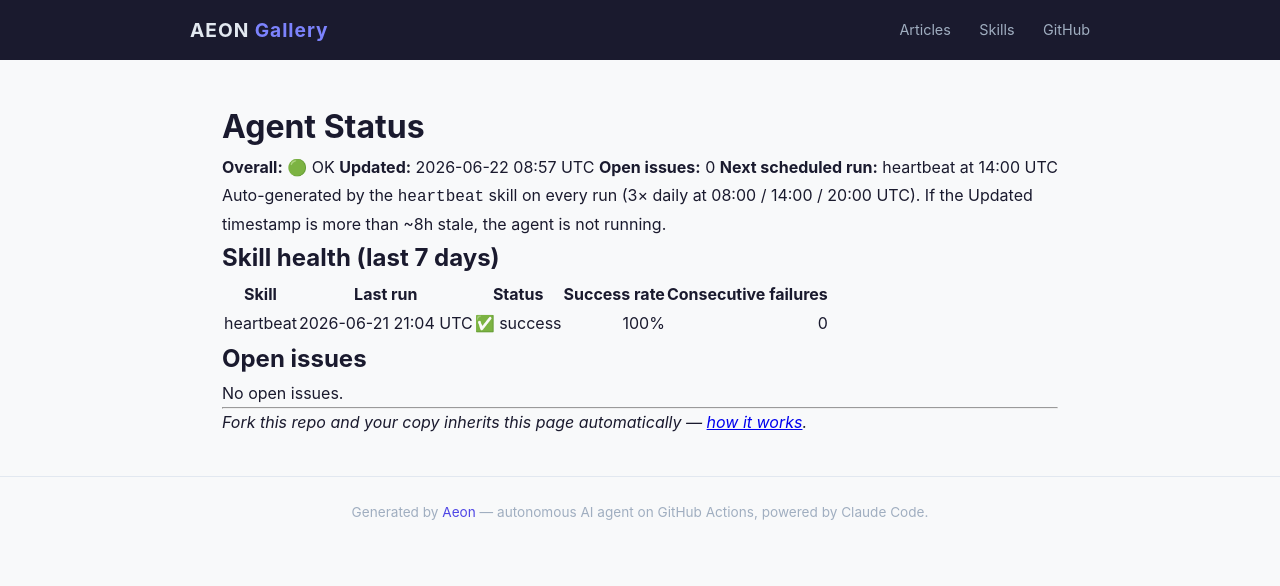
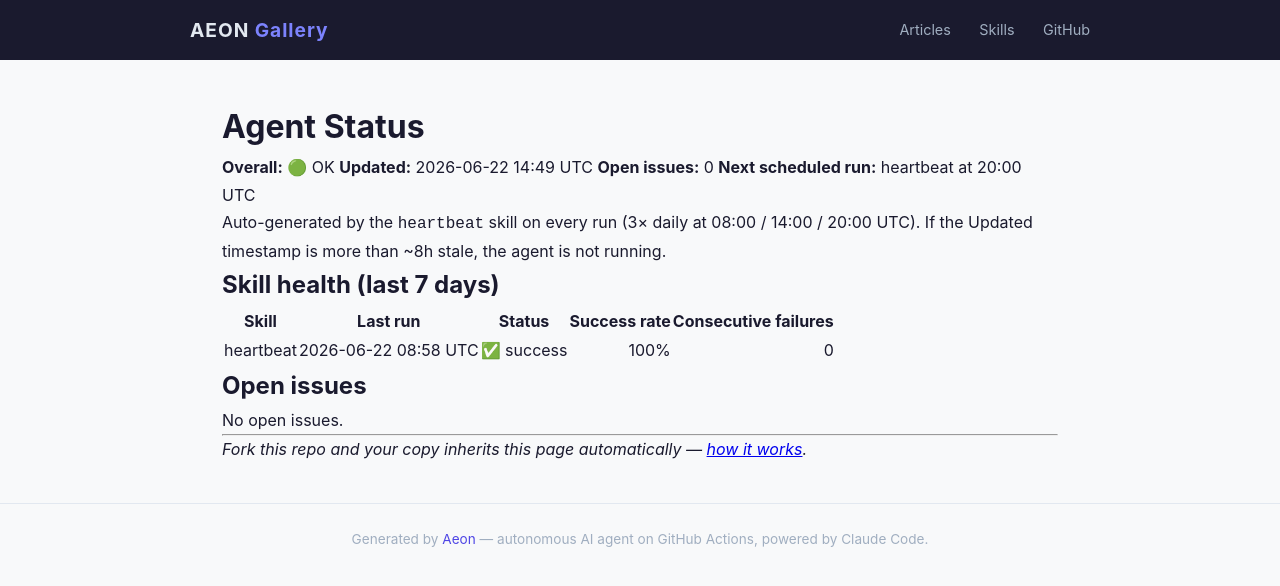
Before and after one commit to amaz98/maz-aeon, a Jekyll site: the page built from docs/status.md, in a window 1280 px wide. Shown: the top 586 px of the page. Built offline with Jekyll 4.4.1, drawn with Linux system fonts in a browser that asks for light colours.

Commit message:
chore(heartbeat): auto-commit 2026-06-22

```diff
--- a/docs/status.md
+++ b/docs/status.md
@@ -7,9 +7,9 @@ permalink: /status/
 # Agent Status
 
 **Overall:** 🟢 OK
-**Updated:** 2026-06-22 08:57 UTC
+**Updated:** 2026-06-22 14:49 UTC
 **Open issues:** 0
-**Next scheduled run:** heartbeat at 14:00 UTC
+**Next scheduled run:** heartbeat at 20:00 UTC
 
 Auto-generated by the `heartbeat` skill on every run (3× daily at 08:00 / 14:00 / 20:00 UTC). If the Updated timestamp is more than ~8h stale, the agent is not running.
 
@@ -17,7 +17,7 @@ Auto-generated by the `heartbeat` skill on every run (3× daily at 08:00 / 14:00
 
 | Skill | Last run | Status | Success rate | Consecutive failures |
 |-------|----------|--------|-------------:|---------------------:|
-| heartbeat | 2026-06-21 21:04 UTC | ✅ success | 100% | 0 |
+| heartbeat | 2026-06-22 08:58 UTC | ✅ success | 100% | 0 |
 
 ## Open issues
 
--- a/memory/token-usage.csv
+++ b/memory/token-usage.csv
@@ -70,3 +70,4 @@ date,skill,model,input_tokens,output_tokens,cache_read,cache_creation
 2026-06-21,heartbeat,claude-opus-4-7,11,3701,302618,32000
 2026-06-21,heartbeat,claude-opus-4-7,12,4077,360757,31955
 2026-06-22,heartbeat,claude-opus-4-7,21,5507,806872,34354
+2026-06-22,heartbeat,claude-opus-4-7,18,3126,639256,30507
```
Also changed, not shown: memory/logs/2026-06-22.md (+9 -0 lines), .outputs/heartbeat.md.
